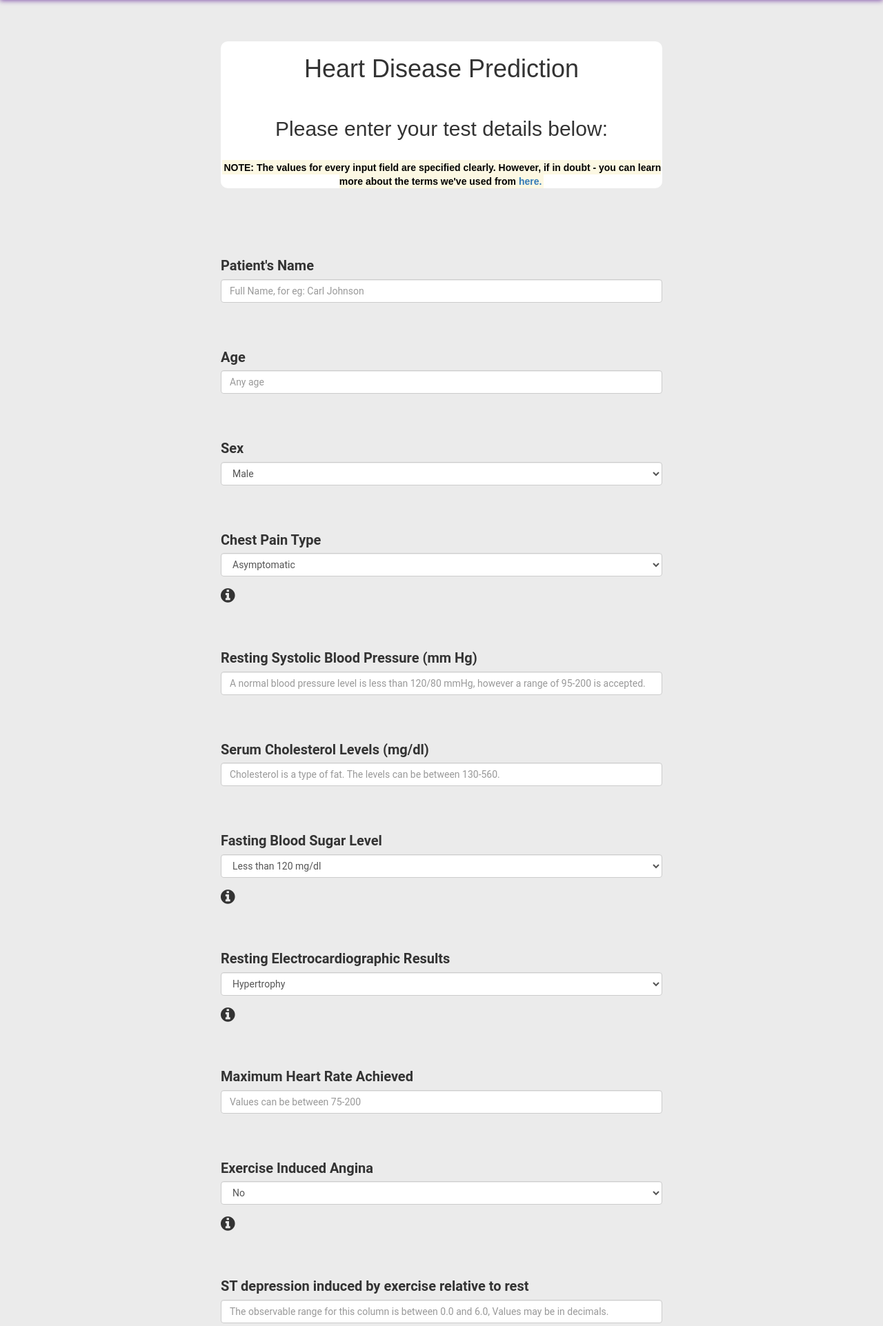
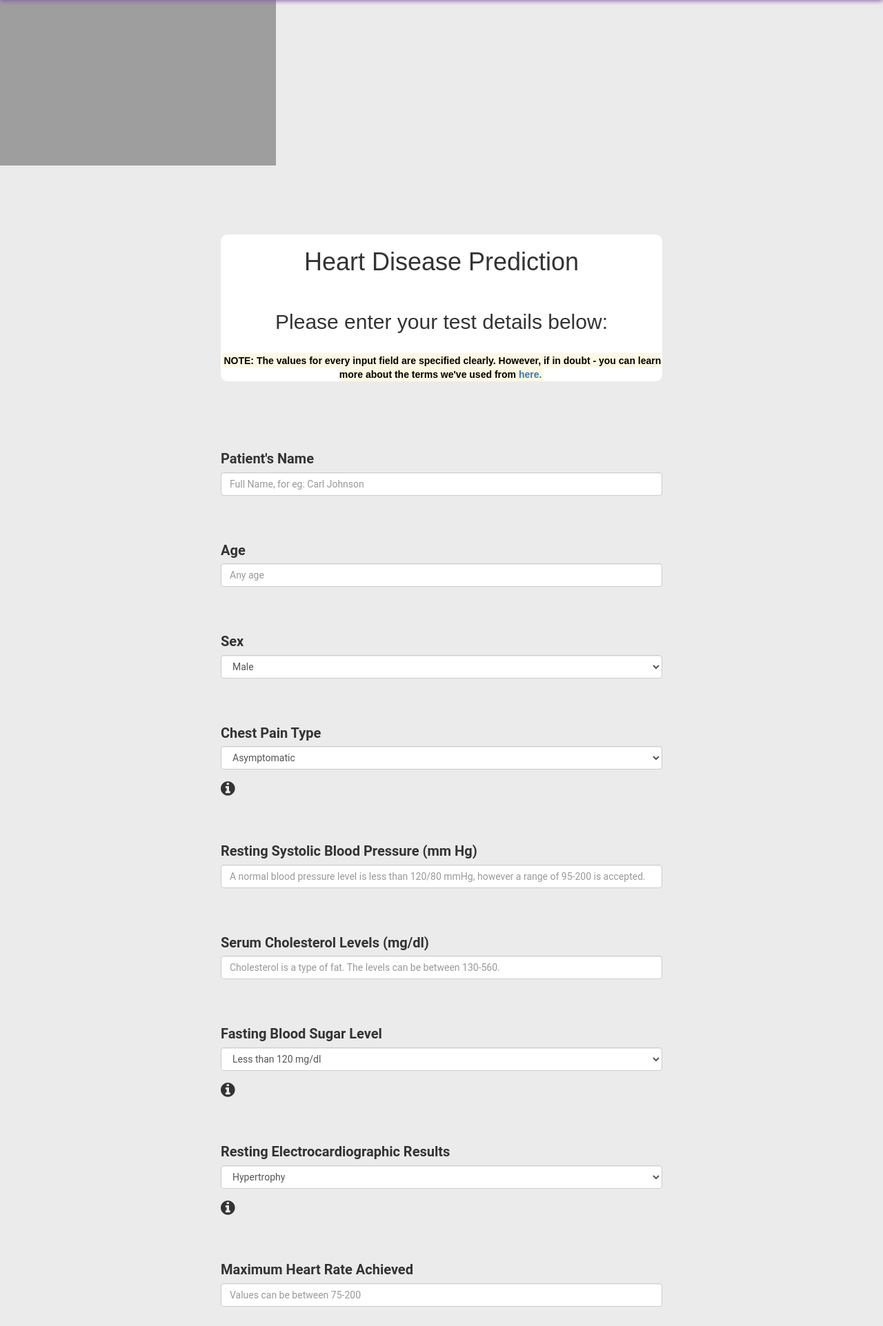
Before and after one commit to SaiTeja0501/hdp_Project, a Flask app: page /predict in a window 1280 px wide. Shown: the part 60-1983 px from the top of the page at 69% size. Run offline with Flask 2, Linux system fonts and the light colour scheme; parts of the project's set-up code (start-up, migrations or seed data) failed here and were passed over; some libraries are stand-ins or nearby versions; grey boxes are pictures that could not be loaded.

Commit message:
Update prediction.html

```diff
--- a/templates/prediction.html
+++ b/templates/prediction.html
@@ -8,7 +8,6 @@ Cardio-Fit: Prediction
 <head>
     {% block styles %}
     {{super()}}
-    background-image: url({{ url_for('static', filename='bg1.png') }})
     <link rel="stylesheet" type="text/css" href="{{ url_for('static', filename='./styles/style.css') }}">
     <link rel="stylesheet" type="text/css" href="{{ url_for ('static', filename='./styles/prediction.css') }}">
     <link rel="shortcut icon" href="{{ url_for('static', filename='favicon.png') }}">
@@ -24,6 +23,7 @@ Cardio-Fit: Prediction
 {% block content %}
 
 <body>
+    <img src ="{{ url_for('static',filename='bg1.png')}}">
     <nav>
         <a class="menu titl non" href="/"><b>CARDIO-FIT</b></a>
         <a class="menu act" href="./predict">Prediction</a>
```
